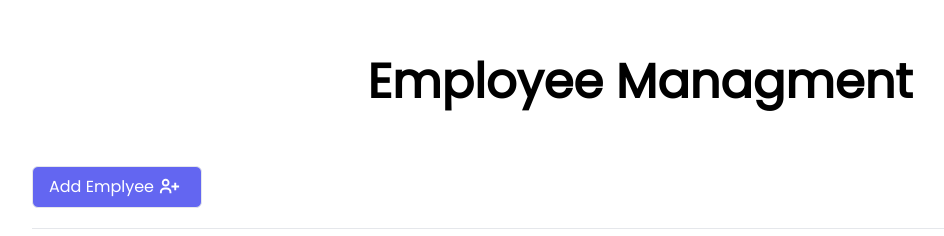
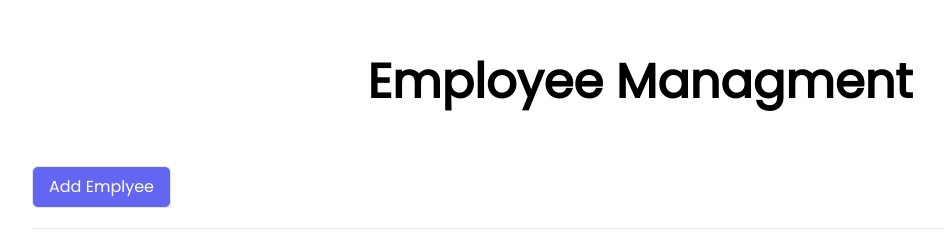
Before and after one commit to gkgautam/Employee-Management, a Next.js app: page / in a window 1280 px wide. Shown: the part 142-378 px from the top of the page, without its empty margins (0-944 px from the left). Built offline with nearby package versions, Linux system fonts and the light colour scheme.

Commit message:
deployment2

```diff
--- a/pages/index.js
+++ b/pages/index.js
@@ -1,7 +1,7 @@
 import Head from 'next/head'
 import Image from 'next/image'
 import styles from '../styles/Home.module.css'
-import { BiUserPlus } from "react-icons/bi";
+// import { BiUserPlus } from "react-icons/bi";
 import EmpForm from '../components/EmpForm';
 
 export default function Home() {
@@ -20,7 +20,8 @@ export default function Home() {
         <div className='container mx-auto flex justify-between py-5 border-b'>
         <div className='left flex gap-3'>
         <button className='flex bg-indigo-500 text-white px-4 py-2 border rounded-md hover:bg-gray-100 hover:border-indigo-500 hover:text-gray-800'>
-          Add Emplyee <span className='px-1'><BiUserPlus size={23}/></span>
+          {/* Add Emplyee <span className='px-1'><BiUserPlus size={23}/></span> */}
+          Add Emplyee
         </button>
         </div>
         </div>
```
